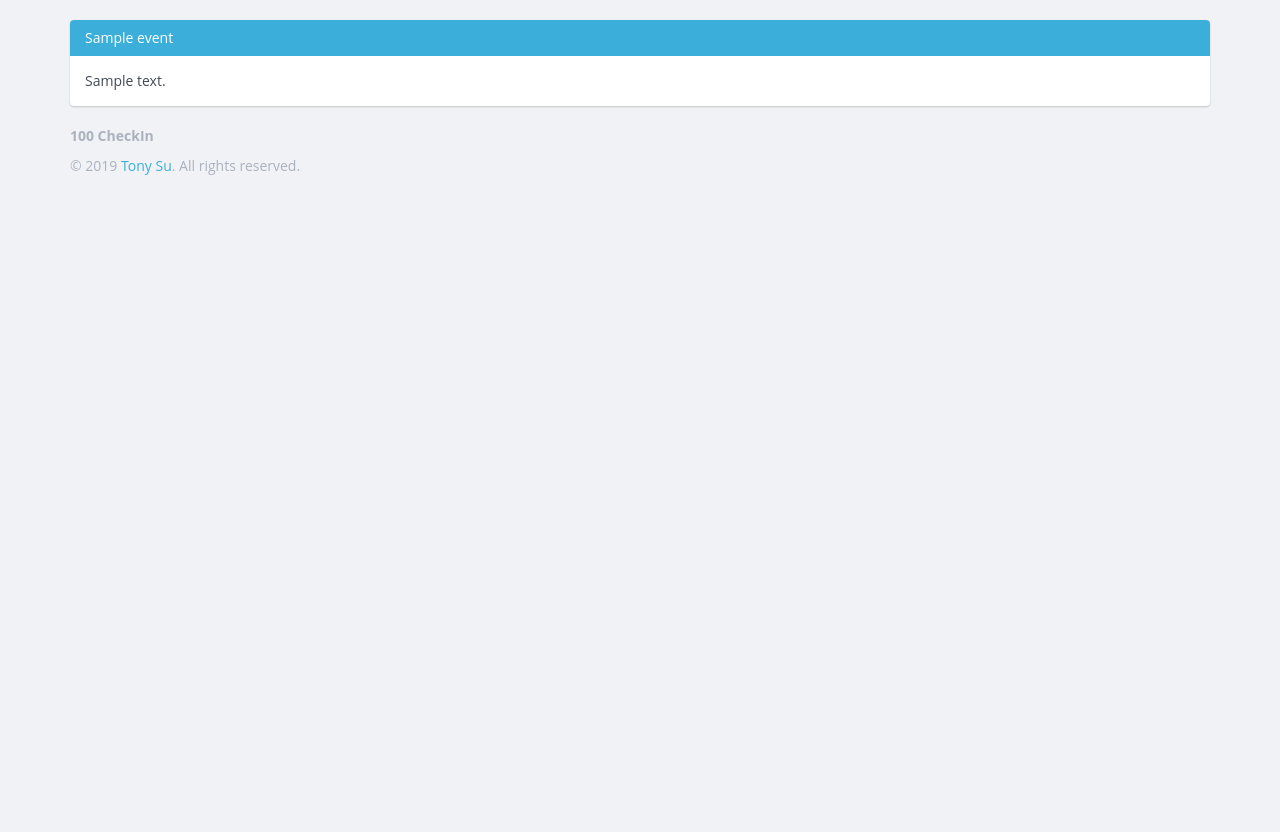
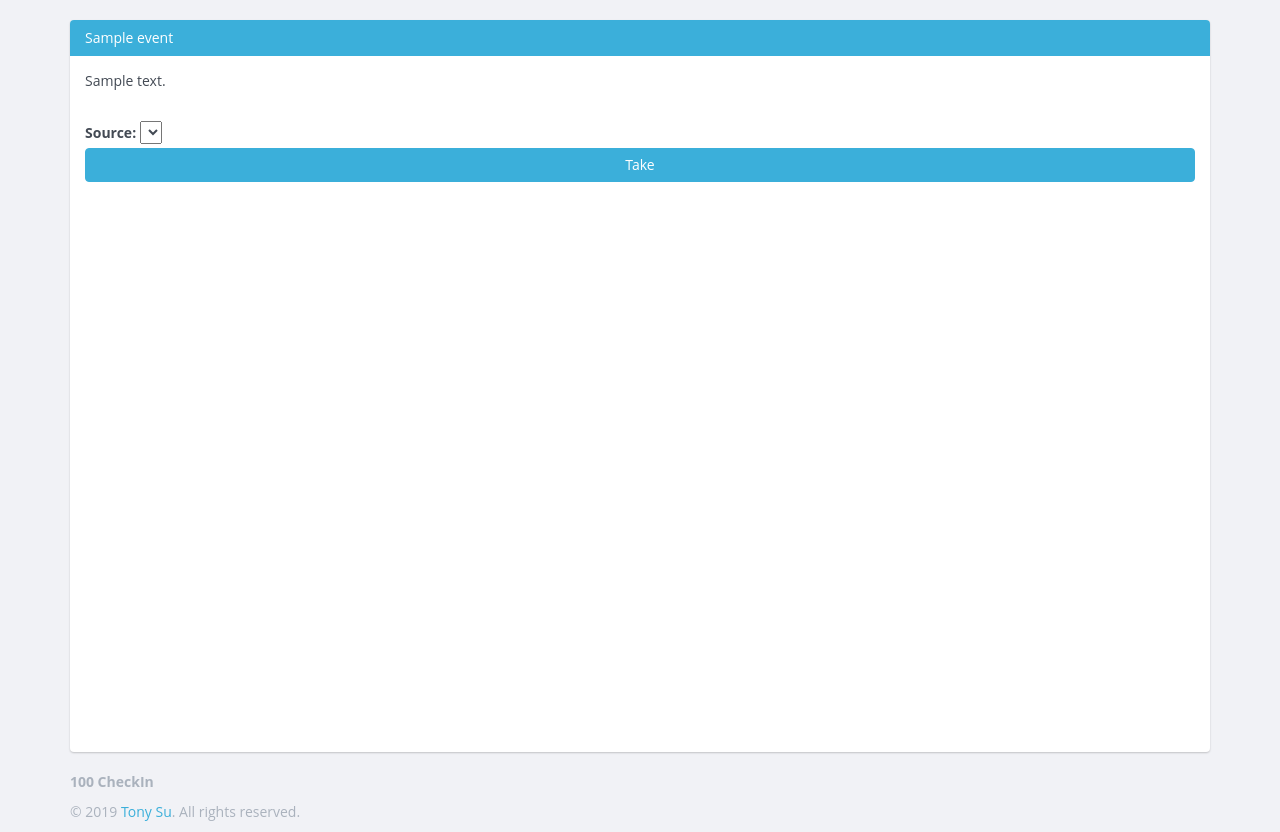
Before and after one commit to peitaosu/100CheckIn, a Django app: template checkin/checkin/templates/detail.html in a window 1280 px wide. Shown: the part 52-884 px from the top of the page. Before the commit the page ends 227 px from the top, so only its background shows below. Run offline with Django 3.2, Linux system fonts and the light colour scheme; tables that the repository leaves empty hold one stand-in row (values such as "Sample post"); the template is opened without the code that fills it: values that come from a table or form of the project are taken from there, most other values are stand-ins (such as "Sample title", 1, 10 or a date in 2020); lists and menus that the app fills with data are empty; some libraries are stand-ins or nearby versions; some web fonts are replaced.

Commit message:
detail page support take picture

```diff
--- a/checkin/checkin/static/css/custom.css
+++ b/checkin/checkin/static/css/custom.css
@@ -4,3 +4,22 @@ body{
 tbody tr td{
     font-family: Consolas, 'Courier New', Courier, 'Open Sans','Helvetica Neue',Helvetica,Arial,sans-serif!important;
 }
+
+#view {
+    position: relative;
+}
+
+#preview {
+    width: 100%;
+    height: auto;
+}
+
+#full {
+    width: 4096px;
+    height: 4096px;
+    display: none;
+}
+
+#canvas {
+    display: none;
+}
--- /dev/null
+++ b/checkin/checkin/static/js/custom.js
@@ -0,0 +1,74 @@
+!(function () {
+    let view = document.getElementById('view');
+    let preview = document.getElementById('preview');
+    let full = document.getElementById('full');
+    let canvas = document.getElementById('canvas');
+    let take = document.getElementById('take');
+    let photo = document.getElementById('photo');
+    let source = document.getElementById('source');
+    source.onchange = getStream;
+    let videoPlaying = false;
+    let photoCaptured = false;
+    let angle = 0;
+
+    navigator.mediaDevices.enumerateDevices()
+        .then(gotDevices).then(getStream)
+
+    function gotDevices(deviceInfos) {
+        for (var i = 0; i !== deviceInfos.length; ++i) {
+            var deviceInfo = deviceInfos[i];
+            var option = document.createElement('option');
+            option.value = deviceInfo.deviceId;
+            if (deviceInfo.kind === 'videoinput') {
+                option.text = deviceInfo.label || 'camera ' +
+                    (source.length + 1);
+                source.appendChild(option);
+            }
+        }
+    }
+
+    function getStream() {
+        if (window.stream) {
+            window.stream.getTracks().forEach(function (track) {
+                track.stop();
+            });
+        }
+
+        var constraints = {
+            audio: false,
+            video: {
+                deviceId: { exact: source.value },
+                width: { ideal: 4096 },
+                height: { ideal: 4096 }
+            }
+        };
+
+        navigator.mediaDevices.getUserMedia(constraints).
+            then(gotStream);
+    }
+
+    function gotStream(stream) {
+        window.stream = stream;
+        preview.srcObject = stream;
+        preview.onloadedmetadata = function (e) {
+            preview.play();
+            videoPlaying = true;
+        };
+        full.srcObject = stream;
+        full.onloadedmetadata = function (e) {
+            full.play();
+        };
+    }
+
+    take.addEventListener('click', function () {
+        if (videoPlaying) {
+            canvas.width = full.videoWidth;
+            canvas.height = full.videoHeight;
+            canvas.getContext('2d').drawImage(full, 0, 0);
+            let data = canvas.toDataURL('image/png');
+            photo.setAttribute('src', data);
+            photoCaptured = true;
+        }
+    }, false);
+
+})();
--- a/checkin/checkin/templates/detail.html
+++ b/checkin/checkin/templates/detail.html
@@ -13,6 +13,22 @@
     <div class="panel-body">
         {{ detail.description }}
     </div>
+    {% if detail.picture %}
+    <div class="panel-body">
+        <label for="source">Source: </label>
+        <select id="source"></select>
+        <button id="take" type="button" class="btn btn-primary btn-block">Take</button>
+        <div id="view">
+            <video id="preview"></video>
+            <video id="full"></video>
+            <canvas id="canvas"></canvas>
+        </div>
+    </div>
+    {% else %}
+    <div class="panel-body">
+        <img src="{{ detail.picture }}" class="img-rounded img-responsive">
+    </div>
+    {% endif %}
 </div>
 
 {% endblock %}
--- a/checkin/checkin/templates/head.html
+++ b/checkin/checkin/templates/head.html
@@ -6,6 +6,7 @@
     <script src="https://cdn.bootcss.com/bootstrap/3.3.7/js/bootstrap.min.js" type="text/javascript"></script>
     {% load static %}
     <script type="text/javascript" src={% static "js/site.min.js" %}></script>
+    <script type="text/javascript" src={% static "js/custom.js" %}></script>
     <link rel="stylesheet" type="text/css" href="{% static 'css/site.min.css' %}"/>
     <link rel="stylesheet" type="text/css" href="{% static 'css/bootflat.min.css' %}"/>
     <link rel="stylesheet" type="text/css" href="{% static 'css/custom.css' %}"/>
```
